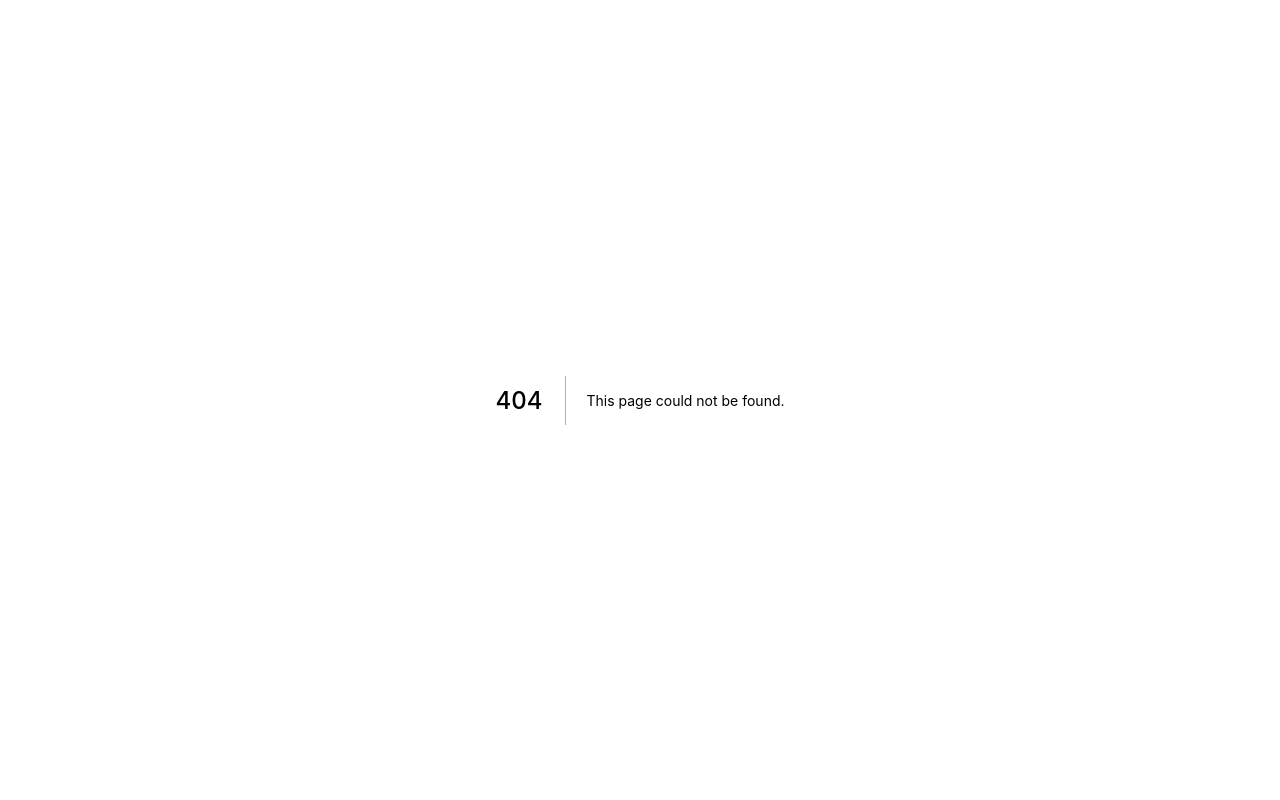
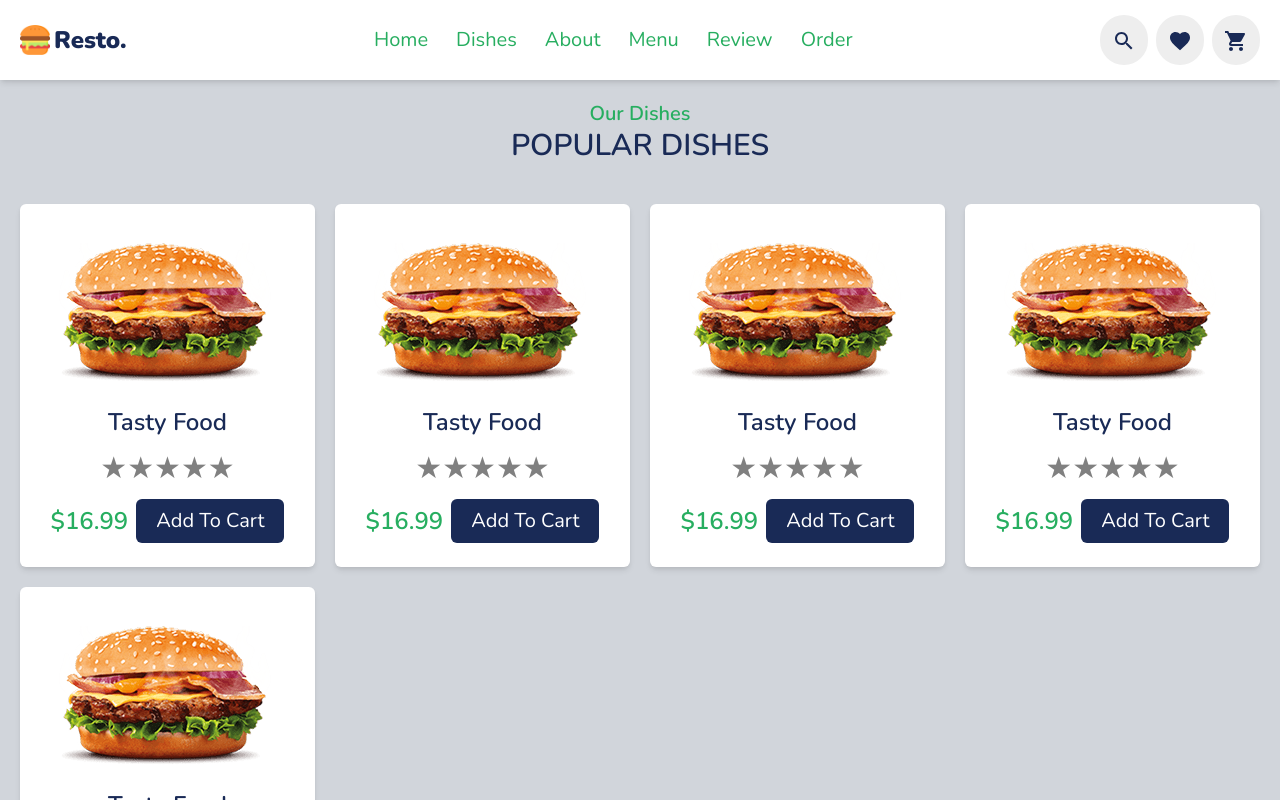
Before and after one commit to ShevaBs/resto-nextjs, a Next.js app: page /dishes in a window 1280 px wide. Before the commit this address had no page. Shown: the top 800 px of the page. Built offline with nearby package versions, Linux system fonts and the light colour scheme.

Commit message:
build products section

```diff
--- a/components/Carousel.jsx
+++ b/components/Carousel.jsx
@@ -18,7 +18,7 @@ export default function Carousel() {
 
   return (
 
-        <div className="h-full flex items-center justify-center py-5">
+        <div className="h-full flex items-center justify-center py-5 container-wrapper">
           <Swiper className="mySwiper" loop={true} pagination={{"dynamicBullets": true, clickable: true}} autoplay={{
             "delay": 8000,
             "disableOnInteraction": false
@@ -31,7 +31,7 @@ export default function Carousel() {
                       <span className="text-3xl md:text-xl text-secondary">Our Specil Dish</span>
                       <h2 className="text-7xl md:text-5xl font-black text-primary">{slide.title}</h2>
                       <p className="text-2xl md:text-lg text-gray-500">Lorem ipsum dolor sit amet consectetur adipisicing elit. Sit natus dolor cumque?</p>
-                      <MyButton/>
+                      <MyButton text="Order Now"/>
                     </div>
                     <div className="h-full md:pb-10">
                       <img
--- a/components/Footer.jsx
+++ b/components/Footer.jsx
@@ -1,7 +1,7 @@
 export default function Footer() {
   return (
     <footer className="py-4  border-t-[1px] border-gray-300">
-      <div className="container-wrapper flex justify-center space-x-1 text-xl ">
+      <div className="container-wrapper flex justify-center space-x-1 text-xl sm:text-base">
         <p className="">Copyright @2021 By</p>
         <span className="text-secondary">Bohdan Shevchenko</span>
       </div>
--- a/components/Header.jsx
+++ b/components/Header.jsx
@@ -24,7 +24,7 @@ export default function Header() {
           <Link href='/'>
             <a className="nav-link">Home</a>
           </Link>
-          <Link href='/'>
+          <Link href='/dishes'>
             <a className="nav-link">Dishes</a>
           </Link>
           <Link href='/'>
--- a/components/Layout.jsx
+++ b/components/Layout.jsx
@@ -4,7 +4,7 @@ import Header from "./Header";
 
 export default function Layout({children}) {
   return (
-    <div className="relative w-screen h-screen flex flex-col">
+    <div className="relative max-w-screen h-screen w-full flex flex-col">
       <Head>
         <title>Resto</title>
         <link rel="icon" href="/favicon.ico" />
@@ -12,7 +12,7 @@ export default function Layout({children}) {
 
       <Header/>
 
-      <main className="mt-[80px] max-h-full relative z-40 container-wrapper flex-1">
+      <main className="mt-[80px] relative z-40 flex-1">
         {children}
       </main>
 
--- a/components/MyButton.jsx
+++ b/components/MyButton.jsx
@@ -1,8 +1,8 @@
-export default function MyButton() {
+export default function MyButton({text}) {
   return (
     <button
-      className="bg-primary hover:bg-secondary relative z-[999] text-white py-2 px-7 text-xl rounded-md ">
-      Order Now
+      className="bg-primary hover:bg-secondary relative z-[999] text-white py-2 px-5 text-xl rounded-md transition-all whitespace-nowrap">
+      {text}
     </button>
   )
 }
--- /dev/null
+++ b/components/Products.jsx
@@ -0,0 +1,15 @@
+import MyButton from "./MyButton";
+import ProductsItem from "./ProductsItem";
+
+export default function Products() {
+  return (
+    <div className="grid grid-cols-4 lg:grid-cols-2 md:flex flex-wrap gap-5 place-items-center justify-center py-10">
+      <ProductsItem/>
+      <ProductsItem/>
+      <ProductsItem/>
+      <ProductsItem/>
+      <ProductsItem/>
+
+    </div>
+  )
+}
--- /dev/null
+++ b/components/ProductsItem.jsx
@@ -0,0 +1,20 @@
+import MyButton from "./MyButton";
+import ReactStars from "react-rating-stars-component";
+
+export default function ProductsItem() {
+  return (
+    <div className="flex flex-col gap-2 items-center p-6 bg-white max-w-xs w-full rounded-md shadow-md hover:scale-105 transition-all duration-300">
+      <img src="./images/dish-1.png" alt="product-img" />
+      <h3 className="text-2xl font-semibold text-primary">Tasty Food</h3>
+      <ReactStars
+        count={5}
+        size={30}
+        activeColor="#ffd700"
+      />
+      <div className="flex items-center gap-2">
+        <p className="text-2xl text-secondary font-semibold">$16.99</p>
+        <MyButton text="Add To Cart"/>
+      </div>
+    </div>
+  )
+}
--- a/package.json
+++ b/package.json
@@ -14,6 +14,7 @@
     "next": "latest",
     "react": "^17.0.2",
     "react-dom": "^17.0.2",
+    "react-rating-stars-component": "^2.2.0",
     "react-redux": "^7.2.6",
     "redux": "^4.1.2",
     "swiper": "^7.2.0"
--- /dev/null
+++ b/pages/dishes.js
@@ -0,0 +1,16 @@
+import Layout from "../components/Layout";
+import Products from "../components/Products";
+
+export default function dishes() {
+  return (
+    <Layout>
+      <div className="bg-gray-300 text-center h-full py-5">
+          <h2 className="text-secondary text-xl font-semibold">Our Dishes</h2>
+          <h3 className="text-primary text-3xl font-semibold uppercase">Popular Dishes</h3>
+        <div className="container-wrapper">
+          <Products />
+        </div>
+      </div>
+    </Layout>
+  )
+}
--- a/styles/globals.css
+++ b/styles/globals.css
@@ -4,7 +4,7 @@
 
 @layer components {
   .container-wrapper {
-    @apply max-w-7xl w-full mx-auto px-2;
+    @apply max-w-7xl w-full mx-auto px-5;
   }
   /* header */
   .nav {
```
Also changed, not shown: 1 other file (tests, documents, lock files or other folders).
